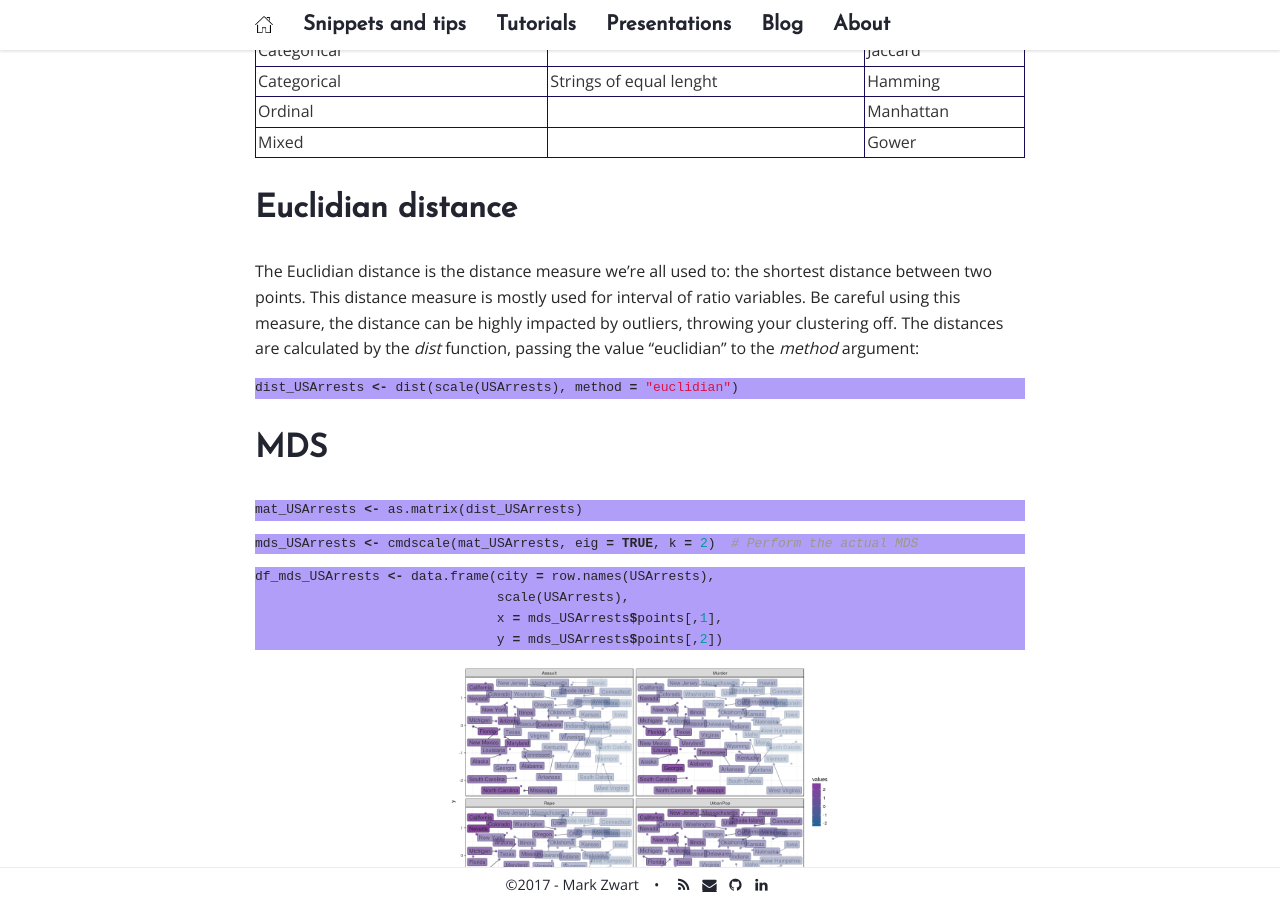
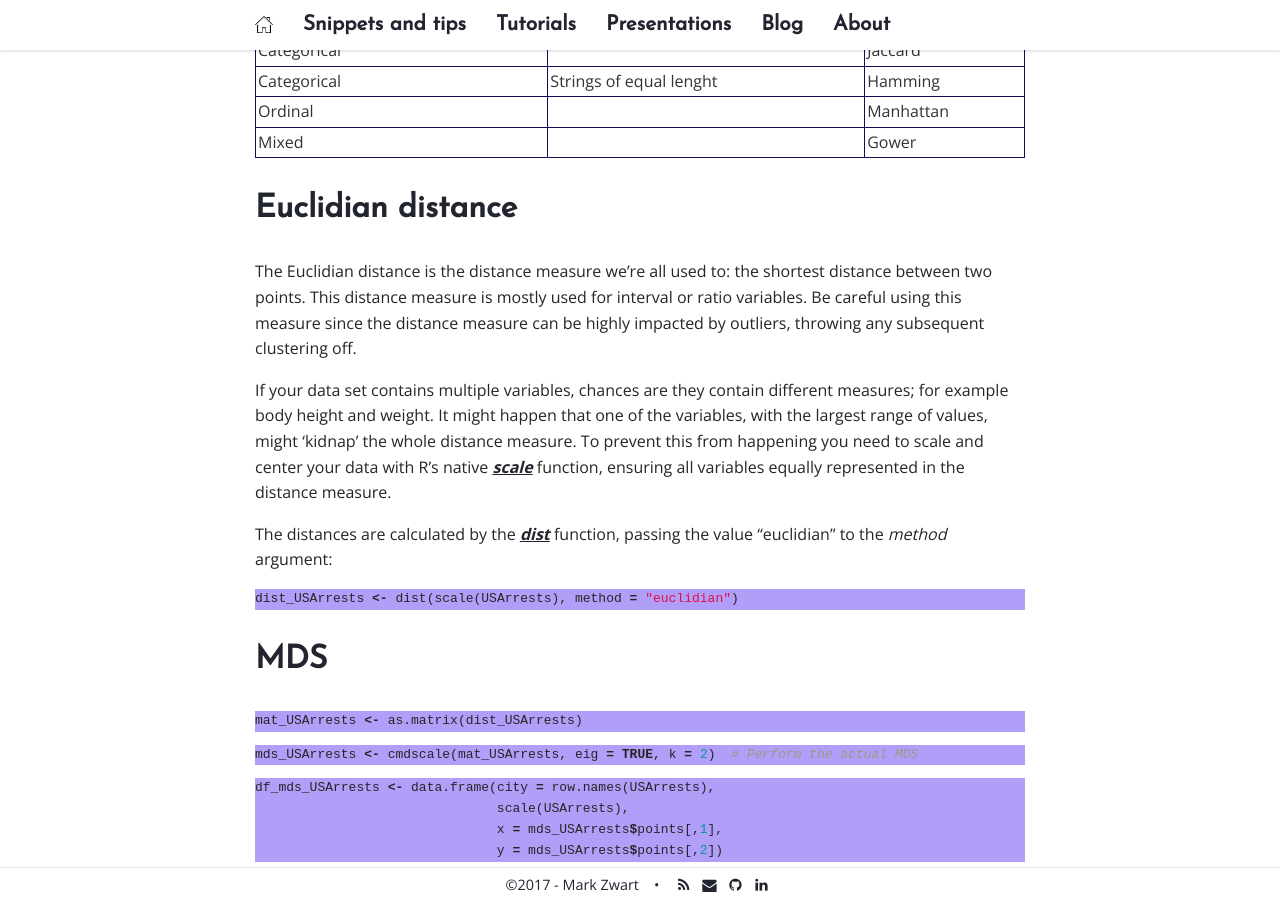
Before and after one commit to mark-me/mark-me.github.io, a Jekyll site: the page built from _pages/tutorials/distance-measures/distance-measures.md, in a window 1280 px wide and 900 px high, scrolled down 921 px. Built offline with Jekyll 4.4.1, drawn with Linux system fonts in a browser that asks for light colours; nearby versions of some CDN libraries; comment, search, counter and statistics services are not loaded.

Commit message:
Update distance-measures.md

````diff
--- a/_pages/tutorials/distance-measures/distance-measures.md
+++ b/_pages/tutorials/distance-measures/distance-measures.md
@@ -27,7 +27,11 @@ This tutorial shows you how to pick a distance metric, how to apply it and how t
 
 # Euclidian distance
 
-The Euclidian distance is the distance measure we're all used to: the shortest distance between two points. This distance measure is mostly used for interval of ratio variables. Be careful using this measure, the distance can be highly impacted by outliers, throwing your clustering off. The distances are calculated by the _dist_ function, passing the value "euclidian" to the _method_ argument:
+The Euclidian distance is the distance measure we're all used to: the shortest distance between two points. This distance measure is mostly used for interval or ratio variables. Be careful using this measure since the distance measure can be highly impacted by outliers, throwing any subsequent clustering off.
+
+If your data set contains multiple variables, chances are they contain different measures; for example body height and weight. It might happen that one of the variables, with the largest range of values, might 'kidnap' the whole distance measure. To prevent this from happening you need to scale and center your data with R's native _[scale](https://stat.ethz.ch/R-manual/R-devel/library/base/html/scale.html)_ function, ensuring all variables equally represented in the distance measure.
+
+The distances are calculated by the _[dist](https://stat.ethz.ch/R-manual/R-devel/library/stats/html/dist.html)_ function, passing the value "euclidian" to the _method_ argument:
 ```r
 dist_USArrests <- dist(scale(USArrests), method = "euclidian")
 ```
````
